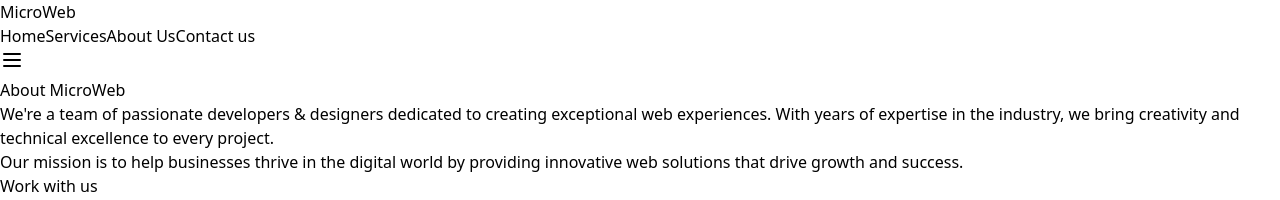
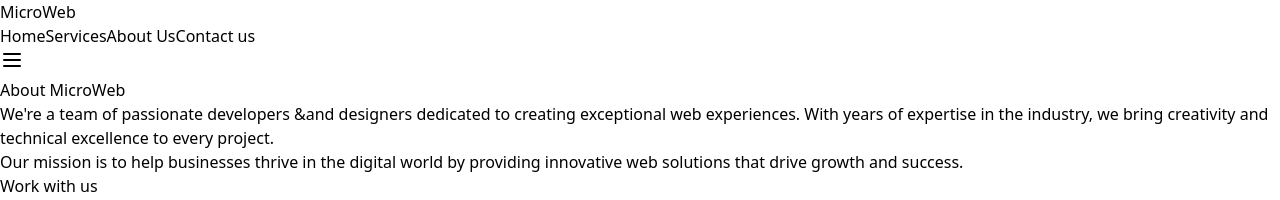
Before and after one commit to yash9933/MicroWeb, a React (Vite) app: page /about in a window 1280 px wide. Shown: the top 200 px of the page. Built offline with nearby package versions, Linux system fonts and the light colour scheme; the HTML template or start-up script is replaced by a standard one.

Commit message:
updated data

```diff
--- a/src/components/AboutPage.jsx
+++ b/src/components/AboutPage.jsx
@@ -11,7 +11,7 @@ export const AboutPage = () => {
               About MicroWeb
             </h2>
             <p className="text-lg text-gray-700 mb-6 leading-relaxed">
-              We're a team of passionate developers & designers dedicated to creating exceptional web experiences. With years of expertise in the industry, we bring creativity and technical excellence to every project.
+              We're a team of passionate developers &and designers dedicated to creating exceptional web experiences. With years of expertise in the industry, we bring creativity and technical excellence to every project.
             </p>
             <p className="text-lg text-gray-700 mb-6 leading-relaxed">
               Our mission is to help businesses thrive in the digital world by providing innovative web solutions that drive growth and success.
```
